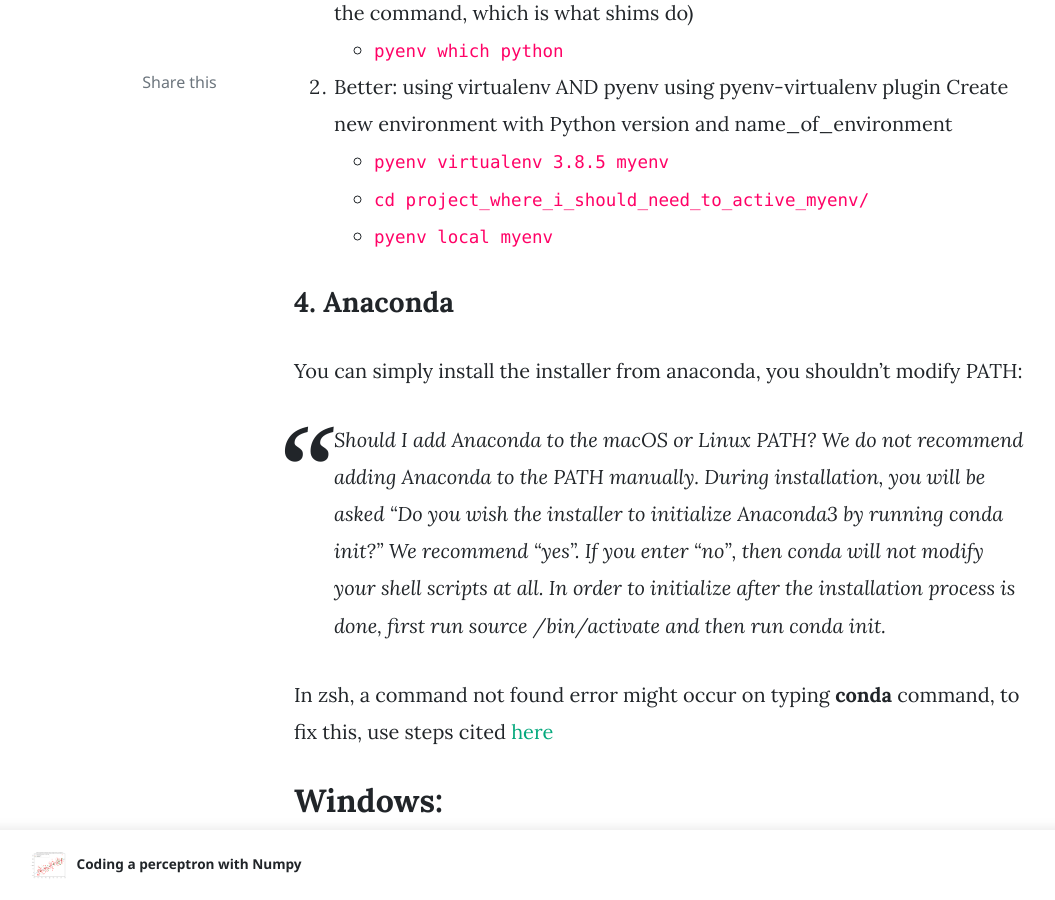
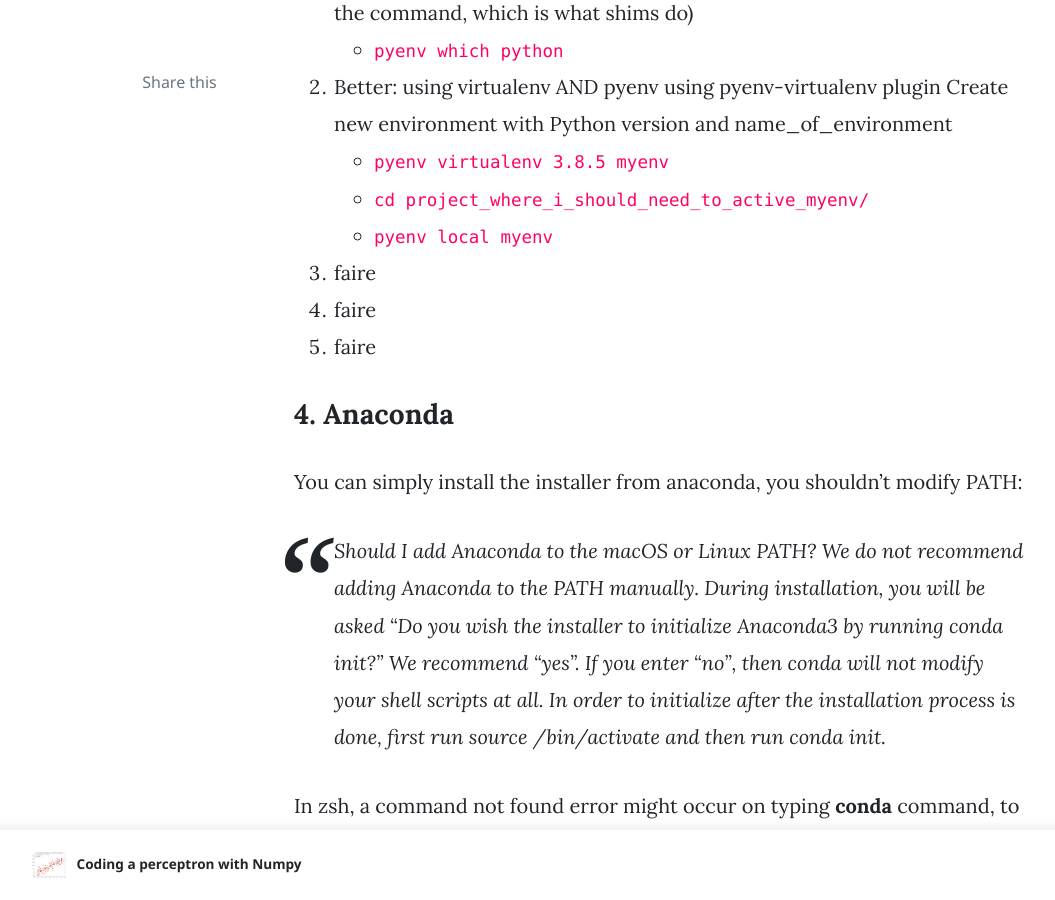
Before and after one commit to Luc-Bertin/PythonBlog, a Jekyll site: the page built from _posts/2020-08-14-Install-Python.md, in a window 1280 px wide and 900 px high, scrolled down 5024 px. Shown: the whole window, without its empty margins (76-1131 px from the left). Built offline with Jekyll 4.4.1, drawn with Linux system fonts in a browser that asks for light colours; nearby versions of some CDN libraries; comment, search, counter and statistics services are not loaded.

````diff
--- a/_posts/2020-08-14-Install-Python.md
+++ b/_posts/2020-08-14-Install-Python.md
@@ -100,7 +100,9 @@
  - ```cd project_where_i_should_need_to_active_myenv/```
  - ```pyenv local myenv```
 
-
+1. faire
+2. faire
+3. faire
 
 ### 4. Anaconda
 You can simply install the installer from anaconda, you shouldn't modify PATH:
````
